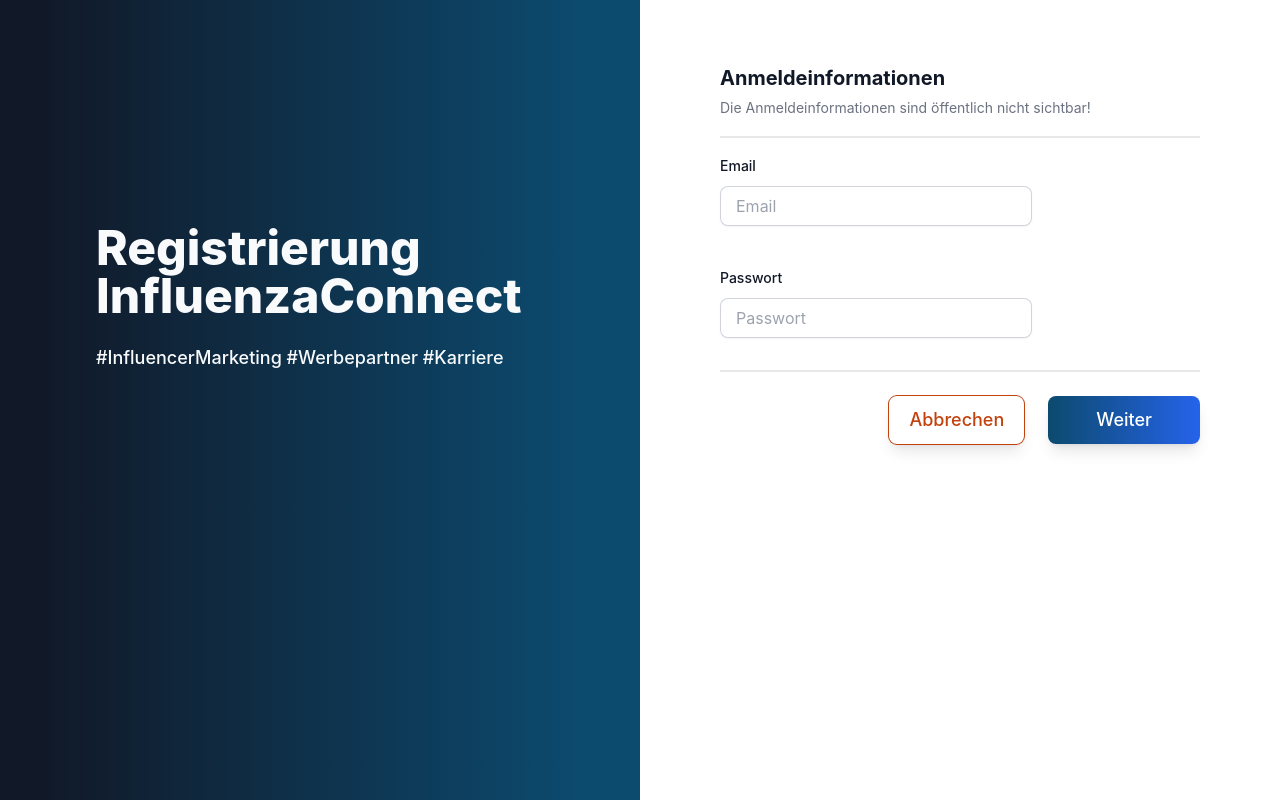
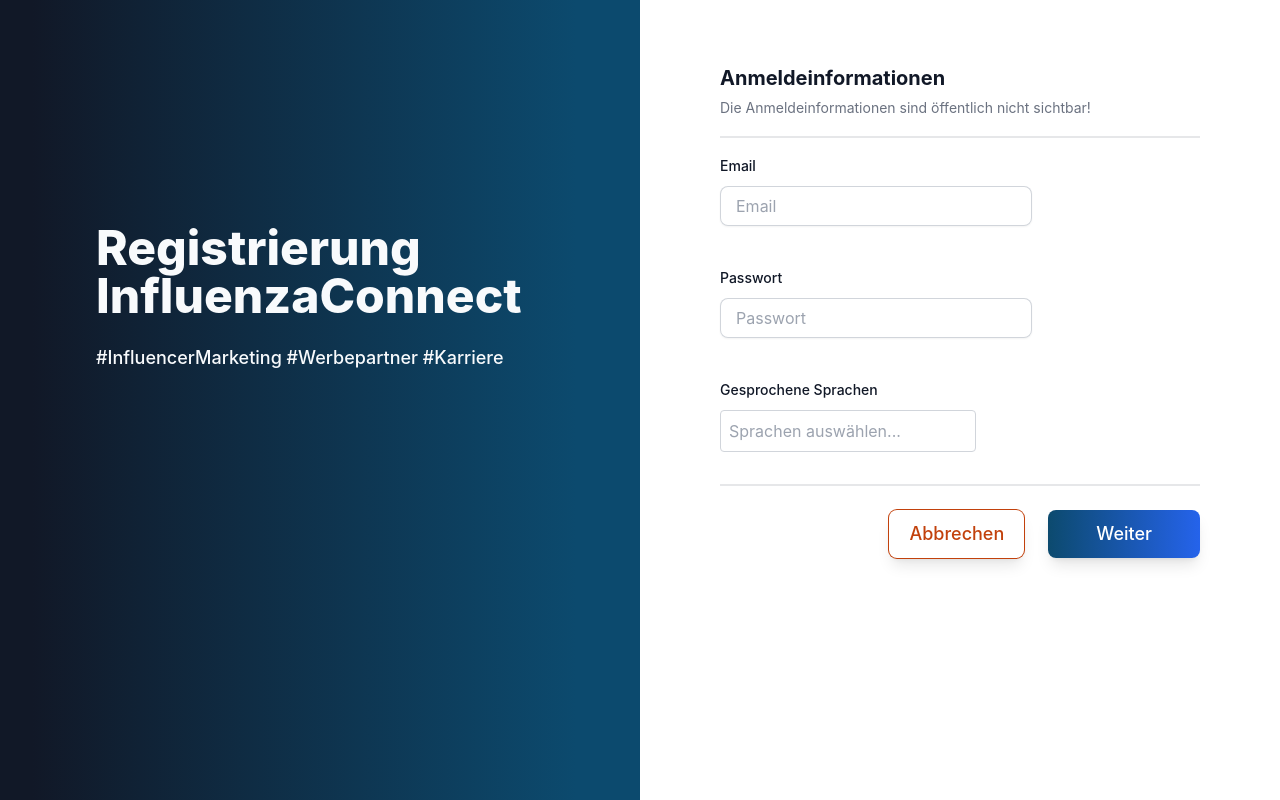
Before and after one commit to sweidner2001/BCN-2024SS-TeamWeiss-InfluenzaConnect, a React (Create React App) app in the folder sys-src/frontend/: page /signup in a window 1280 px wide. Built offline with nearby package versions, Linux system fonts and the light colour scheme.

Commit message:
Add: Entwurf Componente InputMultiselectOptions

```diff
--- a/sys-src/frontend/src/components/forms/SignupFormInputs1.tsx
+++ b/sys-src/frontend/src/components/forms/SignupFormInputs1.tsx
@@ -1,9 +1,10 @@
+// React Imports:
 import React, {useState} from 'react';
 import * as yup from "yup";
 
-
+// Imports eigene Componenten:
 import InputField from "../input/InputField";
-
+import InputMultiSelectDropdown from "../input/InputMultiSelectDropdown";
 
 //___________________ Datentypen  ________________
 interface ISignupForm1 {
@@ -40,7 +41,13 @@ const SignupSchema1 = yup.object({
 });
 
 
-
+const options: string[] = [
+    'Deutsch',
+    'Englisch',
+    'Französisch',
+    'Italienisch',
+    'Spanisch',
+];
 
 
 /**
@@ -72,11 +79,13 @@ const SignupFormInputs1: React.FC<ISignupForm1> = ({form1}) => {
                 <InputField id="passwort" label="Passwort" type="password"
                             autoComplete="current-password" fieldWidth={4}
                             register={form1.register("passwort")} error={form1.formState.errors.passwort?.message}/>
+
+
+                <InputMultiSelectDropdown id="sprache" label="Gesprochene Sprachen" fieldWidth={4} selectOptions={options}/>
             </div>
         </>
     );
 };
-
 
 
 //__________ Exporte: ___________
--- a/sys-src/frontend/src/components/forms/SignupFormInputs2.tsx
+++ b/sys-src/frontend/src/components/forms/SignupFormInputs2.tsx
@@ -1,11 +1,12 @@
+// React Imports:
 import React, {useState} from 'react';
 import * as yup from "yup";
 
-
+// Imports eigene Componenten:
 import InputField from "../input/InputField";
 import InputSelect from "../input/InputSelect";
 import InputTextarea from "../input/InputTextarea";
-
+import InputMultiSelectDropdown from "../input/InputMultiSelectDropdown";
 
 
 //___________________ Datentypen  ________________
@@ -52,7 +53,13 @@ const SignupSchema2 = yup.object({
 });
 
 
-
+const languages: string[] = [
+    'Deutsch',
+    'Englisch',
+    'Französisch',
+    'Italienisch',
+    'Spanisch',
+];
 
 
 /**
@@ -105,6 +112,7 @@ const SignupFormInputs2: React.FC<ISignupForm2> = ({form2}) => {
                 <InputField id="sprache" label="Sprache" type="text" fieldWidth={4}
                             register={form2.register("sprache")} error={form2.formState.errors.sprache?.message}/>
 
+                <InputMultiSelectDropdown id="sprache" label="Gesprochene Sprachen" selectOptions={languages} fieldWidth={4}/>
                 <InputTextarea id="ueberMich" label="Über mich" defaultValue=""
                                descr="Schreibe ein paar Sätze über dich." textboxRows={5}
                                register={form2.register("ueberMich")} error={form2.formState.errors.ueberMich?.message}/>
--- a/sys-src/frontend/src/components/forms/SignupFormInputs3.tsx
+++ b/sys-src/frontend/src/components/forms/SignupFormInputs3.tsx
@@ -1,8 +1,11 @@
+// React Imports:
 import React, {useState} from 'react';
 import * as yup from "yup";
 
+// Imports eigene Componenten:
+import InputFieldWithFixedText from "../input/InputFieldWithFixedText";
 
-import InputFieldWithFixedText from "../input/InputFieldWithFixedText";
+
 
 
 //___________________ Datentypen  ________________
--- /dev/null
+++ b/sys-src/frontend/src/components/input/InputMultiSelectDropdown.tsx
@@ -0,0 +1,113 @@
+import React, {useState, useEffect, useRef} from 'react';
+import InputLabel from "./InputLabel";
+import ErrorField from "./ErrorField";
+
+
+
+interface InputMultiSelectDropdownProps {
+    fieldWidth: number;
+    id: string;
+    label: string;
+    register?: any;
+    selectOptions: Array<string>
+    autoComplete?: string;
+    error?: string;
+}
+
+
+
+
+const InputMultiSelectDropdown: React.FC<InputMultiSelectDropdownProps> = ({...probs}) => {
+    //_________________ Hooks: ______________
+    const [selectedOptions, setSelectedOptions] = useState<string[]>([]);
+    const [isDropdownOpen, setIsDropdownOpen] = useState<boolean>(false);
+    const dropdownRef = useRef<HTMLDivElement>(null);
+
+
+    // Variablen:
+    let classNameWidth = probs.fieldWidth ? 'sm:col-span-' + probs.fieldWidth : 'col-span-full';
+
+
+    //_________________ Events: _________________
+    const handleSelectOption = (option: string) => {
+        if (selectedOptions.includes(option)) {
+            setSelectedOptions(selectedOptions.filter(selected => selected !== option));
+        } else {
+            setSelectedOptions([...selectedOptions, option]);
+        }
+    };
+
+    const handleRemoveOption = (option: string) => {
+        setSelectedOptions(selectedOptions.filter(selected => selected !== option));
+    };
+
+    const handleClickOutside = (event: MouseEvent) => {
+        if (dropdownRef.current && !dropdownRef.current.contains(event.target as Node)) {
+            setIsDropdownOpen(false);
+        }
+    };
+
+    useEffect(() => {
+        document.addEventListener('mousedown', handleClickOutside);
+        return () => {
+            document.removeEventListener('mousedown', handleClickOutside);
+        };
+    }, []);
+
+
+    return (
+        <div className={classNameWidth}>
+            <InputLabel htmlFor={probs.id} label={probs.label}/>
+            <div className="mt-2">
+
+
+                <div ref={dropdownRef} className="relative w-64">
+                    <div className="border border-gray-300 rounded p-2 cursor-pointer"
+                         onClick={() => setIsDropdownOpen(!isDropdownOpen)}>
+                        {selectedOptions.length === 0 ? (
+                            <span className="text-gray-400">Sprachen auswählen...</span>
+                        ) : (
+                            selectedOptions.map((option, index) => (
+                                <span key={index}
+                                      className="inline-flex items-center bg-blue-100 text-blue-700 rounded-full px-2 py-1 text-sm mr-2">
+                                {option}
+                                    <button className="ml-2 text-red-500 hover:text-red-700"
+                                            onClick={(e) => {
+                                                e.stopPropagation();
+                                                handleRemoveOption(option);
+                                            }}>&times;</button>
+                            </span>
+                            ))
+                        )}
+                    </div>
+                    {isDropdownOpen && (
+                        <div
+                            className="absolute left-0 right-0 mt-1 bg-white border border-gray-300 rounded shadow-lg z-10">
+                            <ul>
+                                {probs.selectOptions.map((option, index) => (
+                                    <li key={index} className={`px-4 py-2 hover:bg-gray-100 cursor-pointer flex justify-between items-center
+                                    ${ selectedOptions.includes(option) ? 'bg-blue-100 text-blue-700' : ''}`}
+                                        onClick={() => handleSelectOption(option)}>
+                                        {option}
+                                        {selectedOptions.includes(option) && (
+                                            <span className="ml-2 text-red-500 hover:text-red-700"
+                                                onClick={(e) => {
+                                                    e.stopPropagation();
+                                                    handleRemoveOption(option);
+                                                }}>&times;</span>
+                                        )}
+                                    </li>
+                                ))}
+                            </ul>
+                        </div>
+                    )}
+                </div>
+
+                <ErrorField errorMessage={probs.error}/>
+            </div>
+        </div>
+
+    );
+};
+
+export default InputMultiSelectDropdown;
--- a/sys-src/frontend/src/components/input/InputSelect.tsx
+++ b/sys-src/frontend/src/components/input/InputSelect.tsx
@@ -22,11 +22,10 @@ interface InputSelectProps {
     id: string;
     label: string;
     register: any;
-    selectOptions:Array<string>
+    selectOptions: Array<string>
     autoComplete?: string;
     error?: string;
 }
-
 
 
 /**
@@ -40,7 +39,7 @@ interface InputSelectProps {
 const InputSelect: React.FC<InputSelectProps> = ({...probs}) => {
 
     // Variablen:
-    let classNameWidth= probs.fieldWidth ? 'sm:col-span-' + probs.fieldWidth : 'col-span-full';
+    let classNameWidth = probs.fieldWidth ? 'sm:col-span-' + probs.fieldWidth : 'col-span-full';
 
     // HTML:
     return (
@@ -64,5 +63,4 @@ const InputSelect: React.FC<InputSelectProps> = ({...probs}) => {
     );
 };
 
-
 export default InputSelect;
--- a/sys-src/frontend/src/components/pages/Signup.tsx
+++ b/sys-src/frontend/src/components/pages/Signup.tsx
@@ -1,10 +1,10 @@
+// React Imports:
 import React, {useState} from 'react';
 import axios from 'axios';
 import {SubmitHandler, useForm} from "react-hook-form";
 import { yupResolver } from "@hookform/resolvers/yup";
 
-
-
+// Imports eigene Componenten:
 import {FormularButton, CancelButton} from "../FormularButton";
 import {SignupFormInputs1, SignupSchema1} from "../forms/SignupFormInputs1";
 import type {IFormInputs1} from "../forms/SignupFormInputs1";
```
